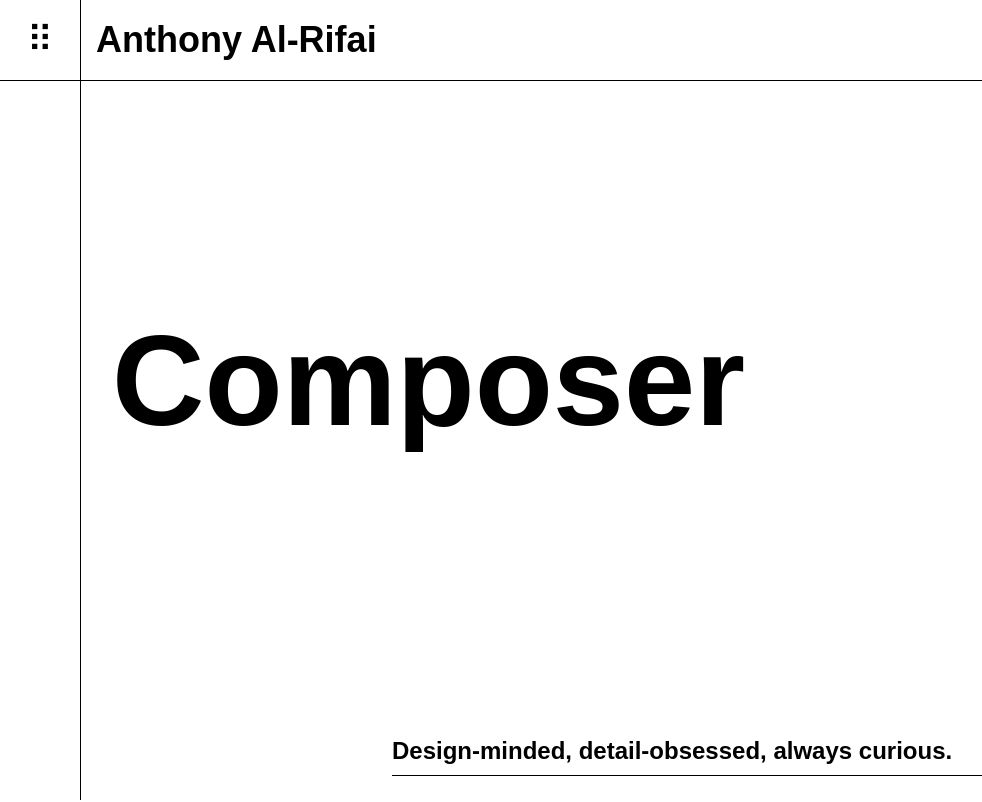
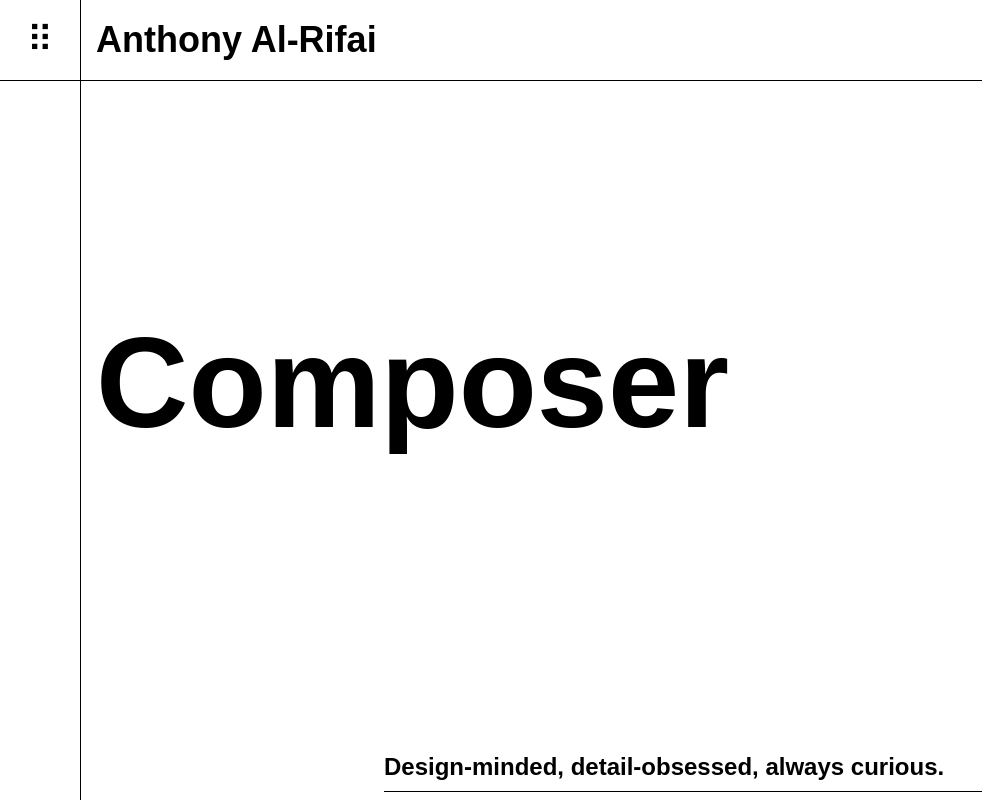
Before and after one commit to AnthonyAl-Rifai/portfolio-site, a Next.js app: page / in a window 1280 px wide. Shown: the top 802 px of the page, without its empty margins (0-982 px from the left). Built offline with nearby package versions, Linux system fonts and the light colour scheme.

Commit message:
set hasPadding to false on GridSection in HeroSection.

```diff
--- a/app/components/HeroSection.tsx
+++ b/app/components/HeroSection.tsx
@@ -26,7 +26,7 @@ export default function HeroSection() {
 
   return (
     <Section id="hero">
-      <GridSection>
+      <GridSection hasPadding={false}>
         <h1
           className="text-6xl mx-4 font-bold overflow-hidden row-start-3 col-span-full md:text-7xl md:row-start-4 pt-4 self-center sm:flex md:block lg:text-9xl"
           style={{ minHeight: "2.5em" }}
```
